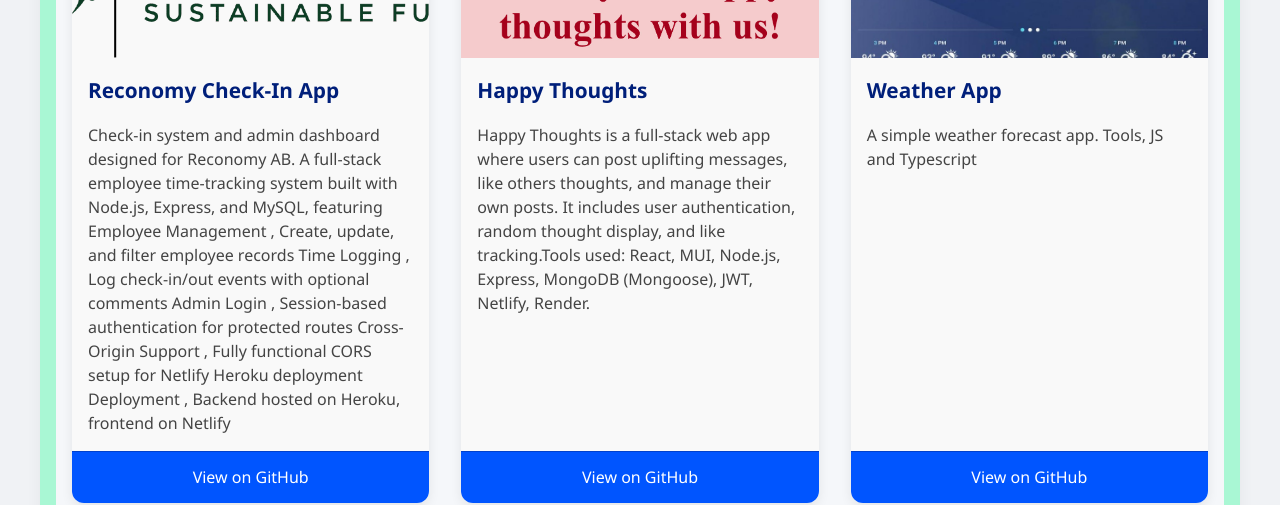
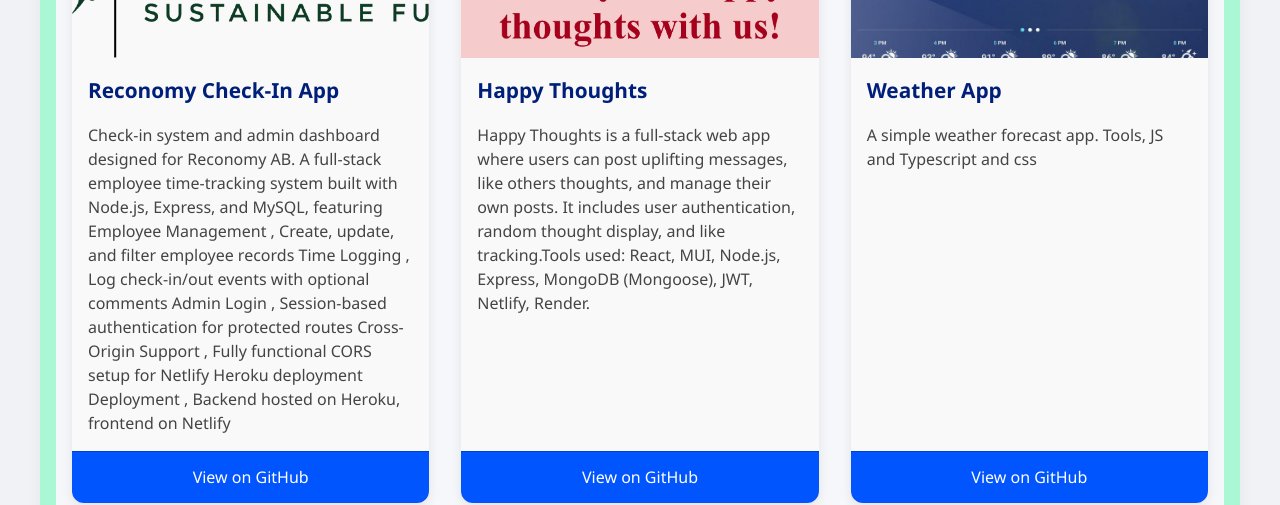
Before and after one commit to phenomenalCode/react_portfolio, a React (Vite) app: page / in a window 1280 px wide. Shown: the part 2440-2945 px from the top of the page. Built offline with nearby package versions, Linux system fonts and the light colour scheme.

Commit message:
added new project info

```diff
--- a/src/projects.jsx
+++ b/src/projects.jsx
@@ -22,7 +22,7 @@ export const projectData = [
   {
     id: 3,
     title: 'Weather App',
-    description: 'A simple weather forecast app. Tools, JS and Typescript',
+    description: 'A simple weather forecast app. Tools, JS and Typescript and css',
     img: img3,
     github: 'https://github.com/phenomenalCode/weather-app',
   },
```
